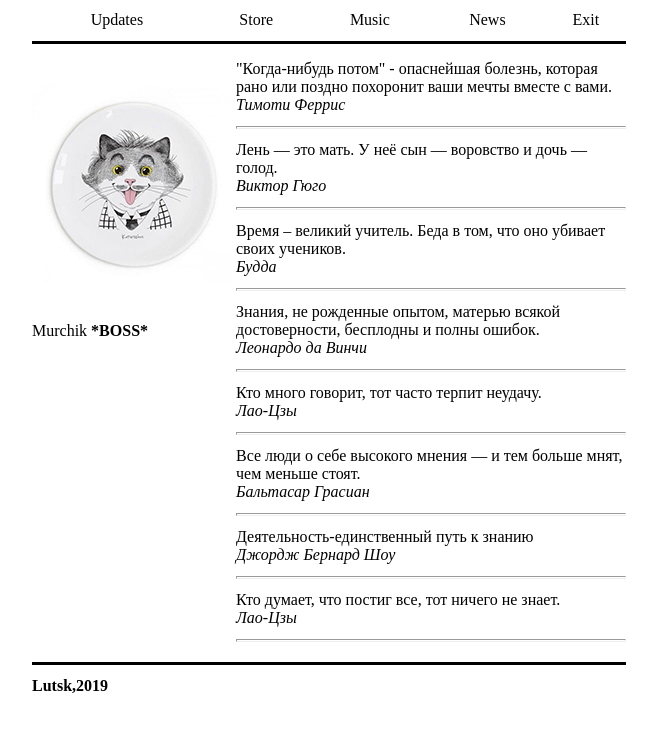
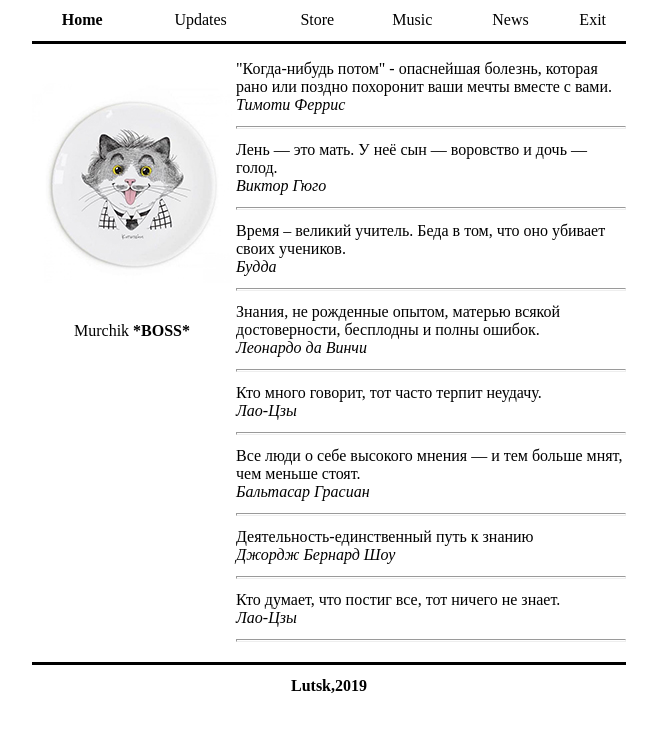
Before and after one commit to ALARMich/ALARMich.github.io-, a plain HTML site: page newinex.html in a window 1280 px wide. Shown: the whole page, without its empty margins (311-968 px from the left). Drawn offline with Linux system fonts and the light colour scheme.

Commit message:
Update newinex.html

```diff
--- a/newinex.html
+++ b/newinex.html
@@ -8,7 +8,7 @@
                     <!-- тег <b> для жирности текста -->
                     <!-- тег <i> для курсива -->
                         <!-- тег <em> так же для курсива -->
-                    <td align="center" ><b></b></td>
+                    <td align="center" ><b>Home</b></td>
                     <td align="center">Updates</td>
                     <td align="center"></td>
                     <td align="center">Store</td>
@@ -22,7 +22,7 @@
                 <tr>
                     <table align="center" width="600" >
                         <td colspan="2" rowspan="16" valign="top">
-                            <img src="images/image.jpg" alt=""><p>Murchik <b>*BOSS*</b></p>
+                            <img src="images/image.jpg" alt=""><p align="center">Murchik <b>*BOSS*</b></p>
                         </td>
                         <td colspan="5"  height="7" >
                             <p>"Когда-нибудь потом" - опаснейшая болезнь, которая рано или поздно похоронит ваши мечты вместе с вами. <i>Тимоти Феррис</i></p>
@@ -91,7 +91,7 @@
                                 <td colspan="7"><hr  size="3" color="black" ></td>
                         </tr>
                         <tr>
-                                <td colspan="7"><p alighn="center"><b>Lutsk,2019</b></p></td>
+                                <td colspan="7"><p align="center"><b>Lutsk,2019</b></p></td>
                         </tr>
                     </table>
             </table>
```
